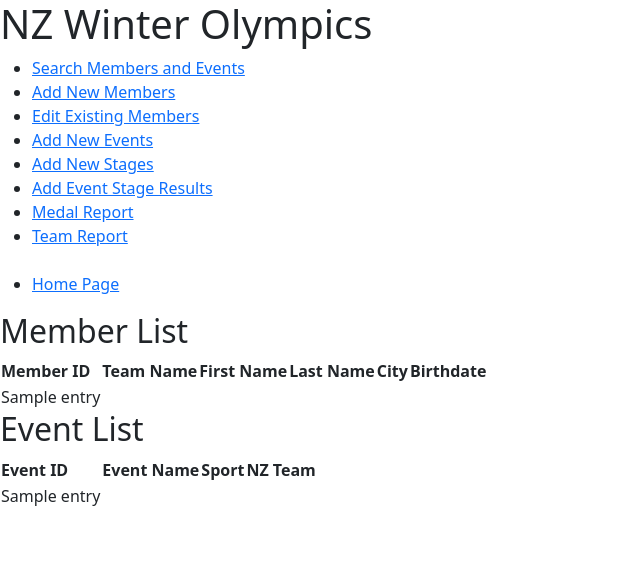
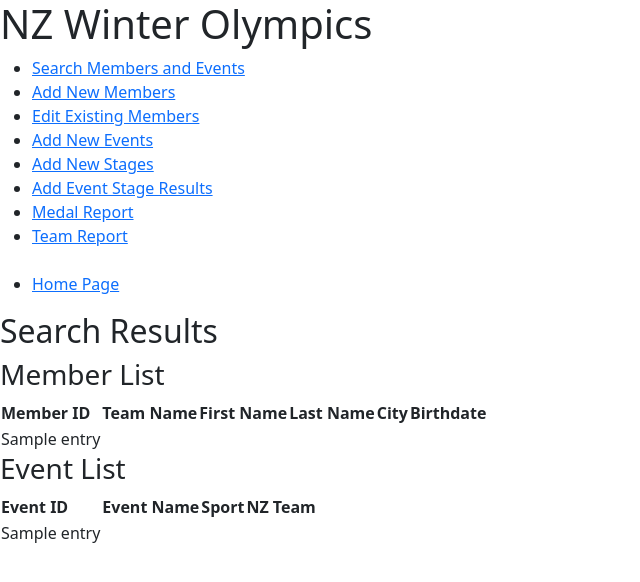
Before and after one commit to nayxie/first-full-stack-nzolympics, a Flask app: template nzolywebapp/templates/searchresult.html in a window 1280 px wide. Shown: the top 582 px of the page, without its empty margins (0-640 px from the left). Run offline with Flask 3, Linux system fonts and the light colour scheme; the template is opened without the code that fills it: most values are stand-ins (such as "Sample title", 1, 10 or a date in 2020).

Commit message:
Update searchresult.html

```diff
--- a/nzolywebapp/templates/searchresult.html
+++ b/nzolywebapp/templates/searchresult.html
@@ -1,7 +1,9 @@
 {% extends "adminbase.html" %}
 {% block content %}
-<!-- code in here to display a list of members-->
-<h2>Member List</h2>
+<!-- display search results -->
+<!-- memberlist and eventlist containing related information to the search term -->
+<h2>Search Results</h2>
+<h3>Member List</h3>
 
 <table>
     <tr><th>Member ID</th><th>Team Name</th><th>First Name</th><th>Last Name</th><th>City</th><th>Birthdate</th></tr>
@@ -15,7 +17,7 @@
 </table>
 
 <!-- code in here to display a list of events-->
-<h2>Event List</h2>
+<h3>Event List</h3>
 
 <table>
     <tr><th>Event ID</th><th>Event Name</th><th>Sport</th><th>NZ Team</th></tr>
```
